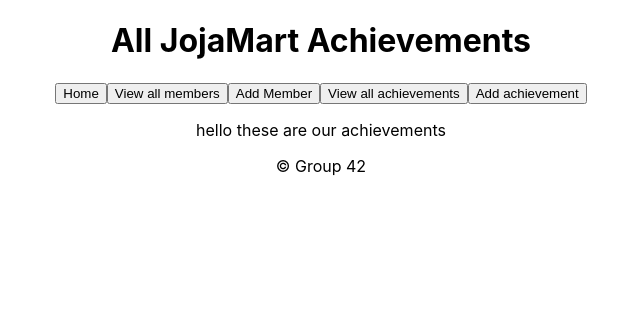
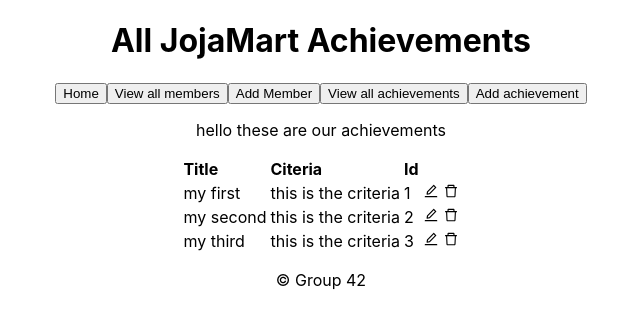
Before and after one commit to christinamakes/cs340_jojamart, a React (Create React App) app: page /achievements in a window 1280 px wide. Shown: the top 324 px of the page, without its empty margins (319-959 px from the left). Built offline with nearby package versions, Linux system fonts and the light colour scheme.

Commit message:
add demo info to achivements list

```diff
--- a/package.json
+++ b/package.json
@@ -8,6 +8,7 @@
     "@testing-library/user-event": "^13.2.1",
     "react": "^18.2.0",
     "react-dom": "^18.2.0",
+    "react-icons": "^4.4.0",
     "react-router-dom": "^6.3.0",
     "react-scripts": "^5.0.1",
     "web-vitals": "^2.1.0"
--- /dev/null
+++ b/src/components/Achievement.js
@@ -0,0 +1,16 @@
+import React from 'react';
+import { AiOutlineDelete, AiOutlineEdit } from "react-icons/ai";
+
+function Achievement({ achievement, onDelete, onEdit }) {
+    return (
+        <tr>
+            <td>{achievement.title}</td>
+            <td>{achievement.criteria}</td>
+            <td>{achievement.id}</td>
+            <td className='click'>< AiOutlineEdit onClick={null} /></td>
+            <td className='click'>< AiOutlineDelete onClick={null} /></td>
+        </tr>
+    );
+}
+
+export default Achievement;
--- /dev/null
+++ b/src/components/AchievementsList.js
@@ -0,0 +1,25 @@
+import React from 'react';
+import Achievement from './Achievement';
+
+
+function AchievementList({ achievements, onDelete, onEdit }) {
+    return (
+        <table id="achievements">
+            <thead>
+                <tr>
+                    <th>Title</th>
+                    <th>Citeria</th>
+                    <th>Id</th>
+                </tr>
+            </thead>
+            <tbody>
+                {achievements.map((achievement, i) => <Achievement achievement={achievement}
+                    onDelete={onDelete}
+                    onEdit={onEdit}
+                    key={i} />)}
+            </tbody>
+        </table>
+    );
+}
+
+export default AchievementList;
--- a/src/index.css
+++ b/src/index.css
@@ -11,3 +11,8 @@
   font-family: source-code-pro, Menlo, Monaco, Consolas, 'Courier New',
     monospace;
 }
+
+#achievements {
+  text-align: left;
+  margin: auto;
+}
--- a/src/pages/AchievementsPage.js
+++ b/src/pages/AchievementsPage.js
@@ -4,8 +4,11 @@
 
 import Footer from '../components/Footer';
 import Navigation from '../components/NavBar';
+import AchievementsList from '../components/AchievementsList';
 
 function AchievementsPage() {
+    const achList = [{'title':'my first','criteria':'this is the criteria','id':1},
+    {'title':'my second','criteria':'this is the criteria','id':2}, {'title':'my third','criteria':'this is the criteria','id':3}]
     return (
         <div>
             <header>
@@ -15,6 +18,7 @@
             <div>
                 <p>hello these are our achievements</p>
             </div>
+            <AchievementsList achievements={achList}/>
             <Footer />
         </div>
     );
```
Also changed, not shown: 1 other file (tests, documents, lock files or other folders).
